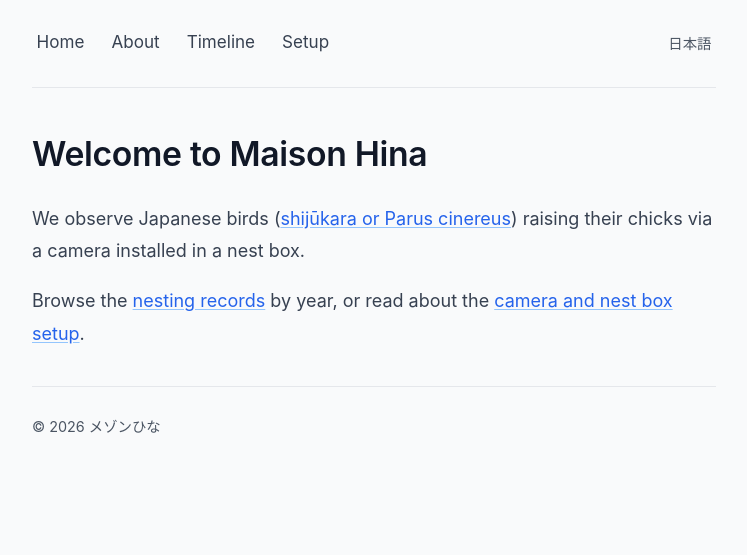
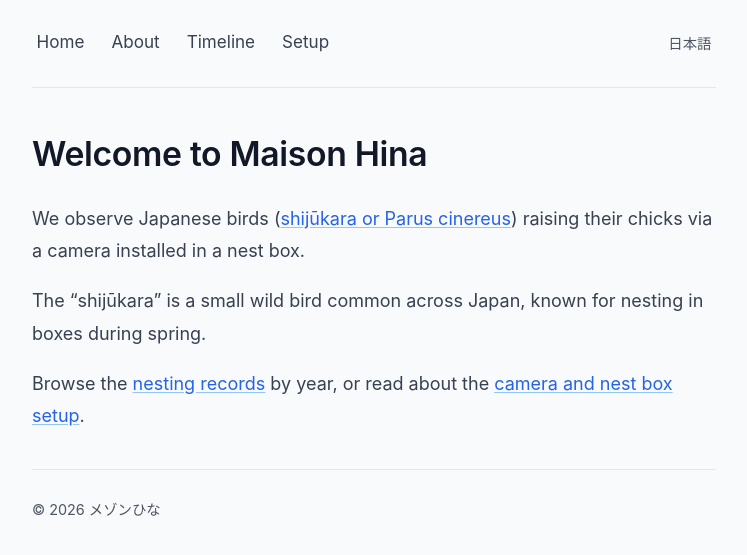
Before and after one commit to tagawa/maison-hina, a Jekyll site: the page built from en/index.md, in a window 1280 px wide. Shown: the top 555 px of the page, without its empty margins (266-1013 px from the left). Built offline with Jekyll 4.4.1, drawn with Linux system fonts in a browser that asks for light colours; comment, search, counter and statistics services are not loaded.

Commit message:
Update index.md

```diff
--- a/en/index.md
+++ b/en/index.md
@@ -15,6 +15,8 @@ json_ld:
 
 We observe Japanese birds ([shijūkara or Parus cinereus](https://en.wikipedia.org/wiki/Cinereous_tit){:target="_blank" rel="noopener"}) raising their chicks via a camera installed in a nest box.
 
+The "shijūkara" is a small wild bird common across Japan, known for nesting in boxes during spring.
+
 <!-- TODO: Current status or season note -->
 
 <!-- TODO: Link or pointer to live stream if applicable -->
```
